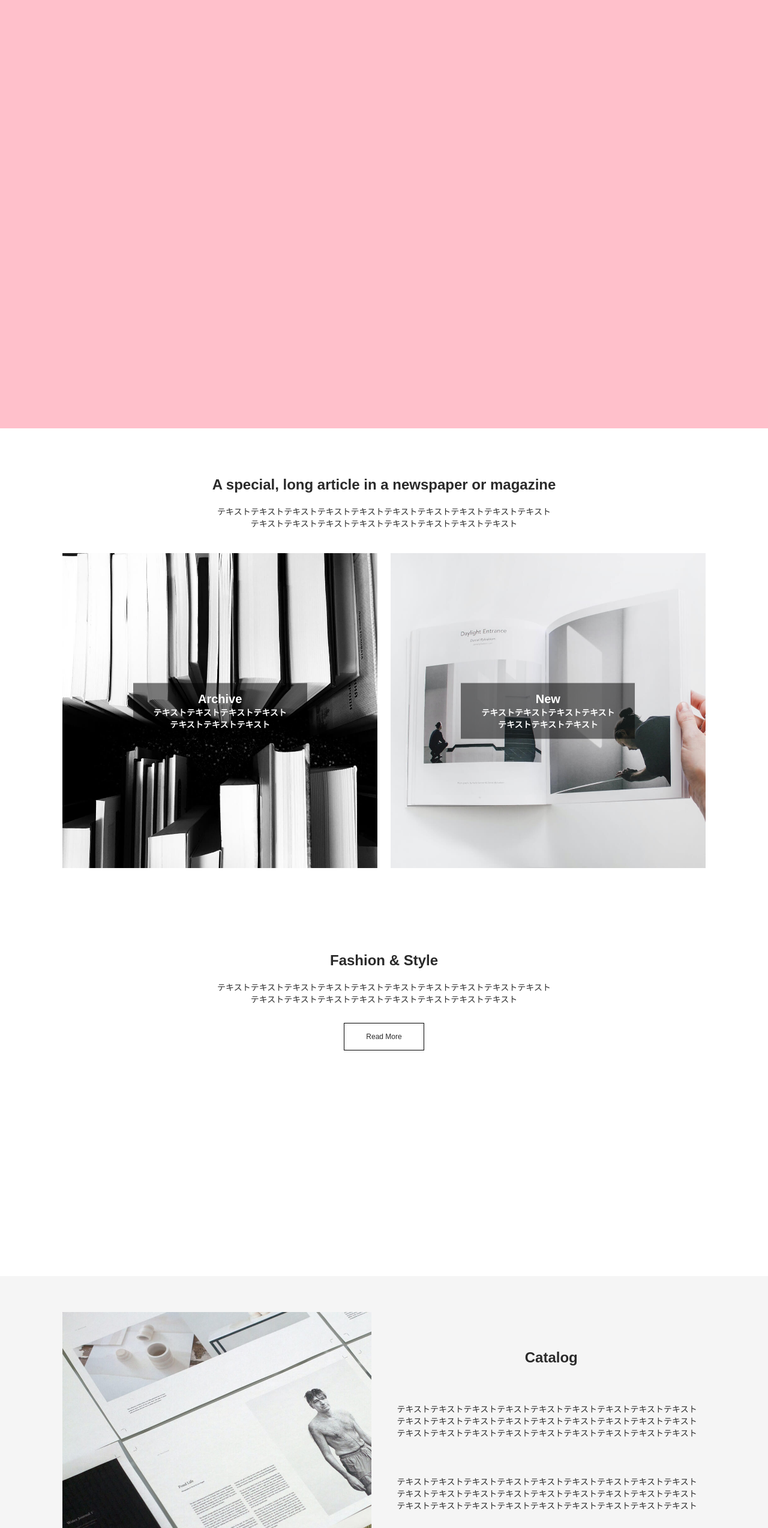
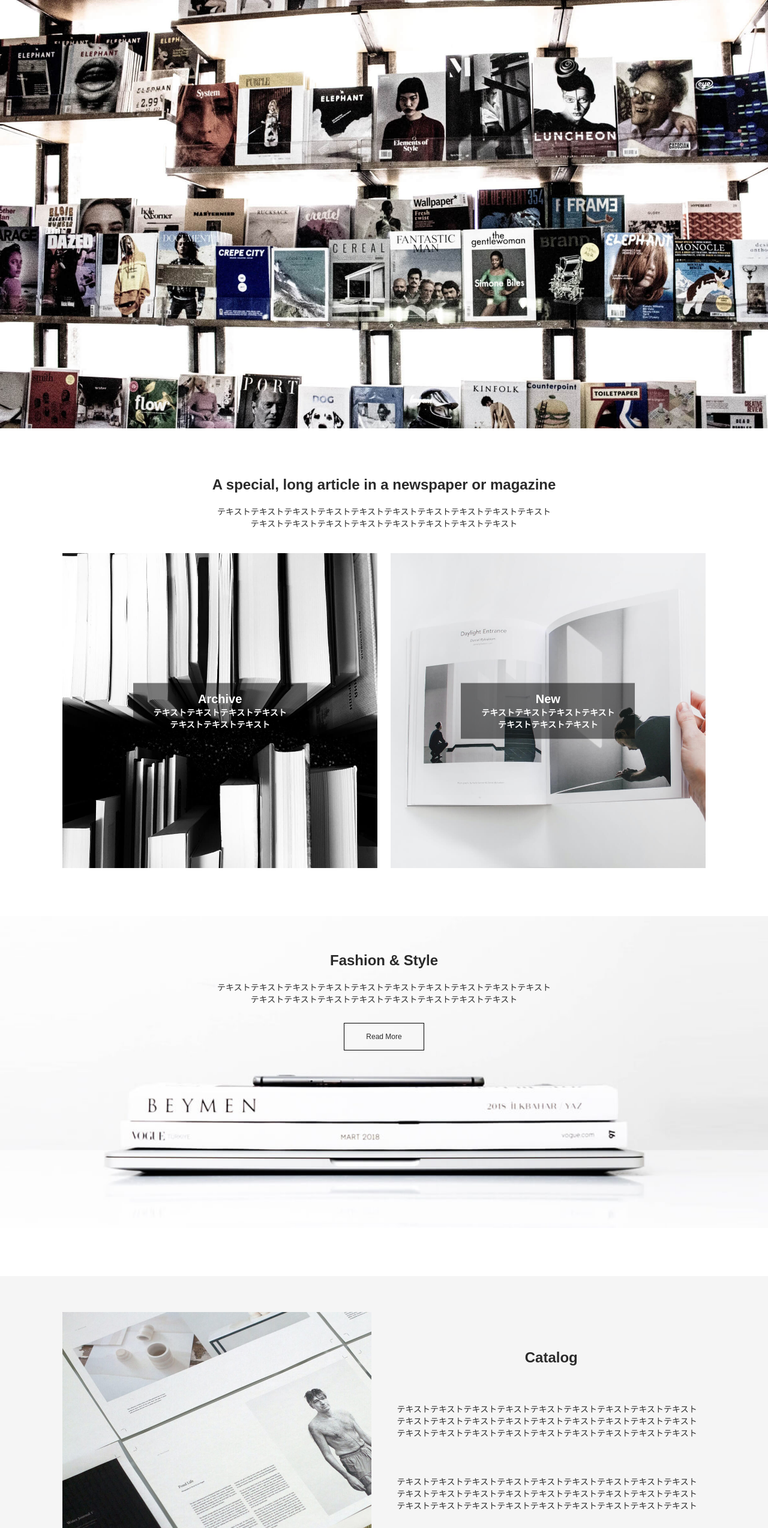
Before and after one commit to Yusuke0620/Traning.2024-01-24.002, a plain HTML site: page index.html in a window 1280 px wide. Shown: the part 86-2633 px from the top of the page at 60% size. Drawn offline with Linux system fonts and the light colour scheme; some packages are replaced by stand-ins of ours.

Commit message:
Update stylesheet.css

```diff
--- a/stylesheet.css
+++ b/stylesheet.css
@@ -60,7 +60,7 @@
 -------------------------------------------*/
 #header {
     background-color: pink;
-    background-image: url(mainvisual.jpg");
+    background-image: url("mainvisual.jpg");
     background-position: center top;
     background-size: cover;
     min-height: 100vh;
@@ -121,7 +121,7 @@
 fashion
 -------------------------------------------*/
 #fashion {
-    background-image: url(fashion.jpg");
+    background-image: url("fashion.jpg");
     background-position: center top;
     background-size: cover;
     height: 520px;
```
